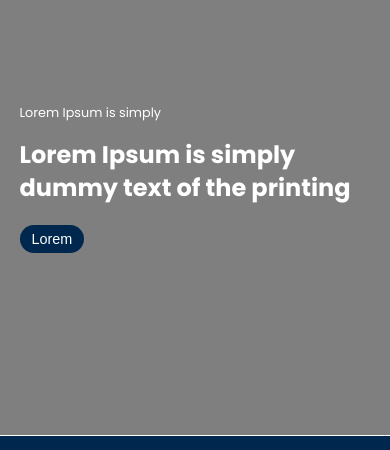
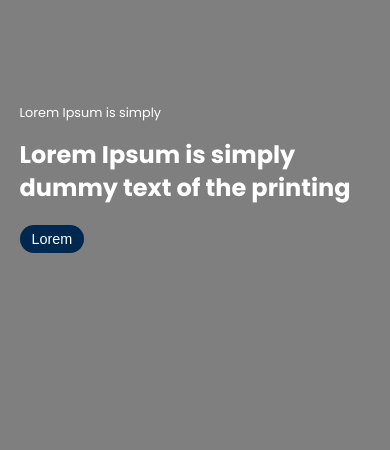
Before and after one commit to ShivaAili/GUS-Landingpage, a plain HTML site: page index.html in a window 390 px wide. Shown: the part 114-564 px from the top of the page. Drawn offline with Linux system fonts and the light colour scheme.

Commit message:
Update styles.css

```diff
--- a/styles.css
+++ b/styles.css
@@ -650,7 +650,7 @@ h1 {
     height: 50px;
   }
   .hero-section {
-    height: 65vh !important;
+    height: 120vh !important;
   }
   .text-content p {
     font-size: 0.8rem;
```
